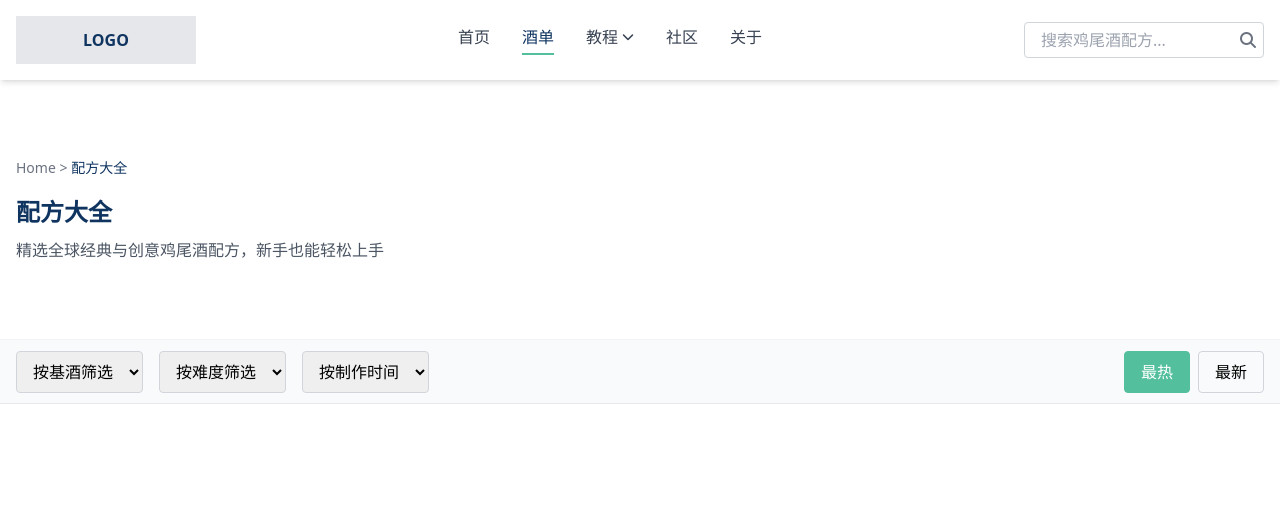
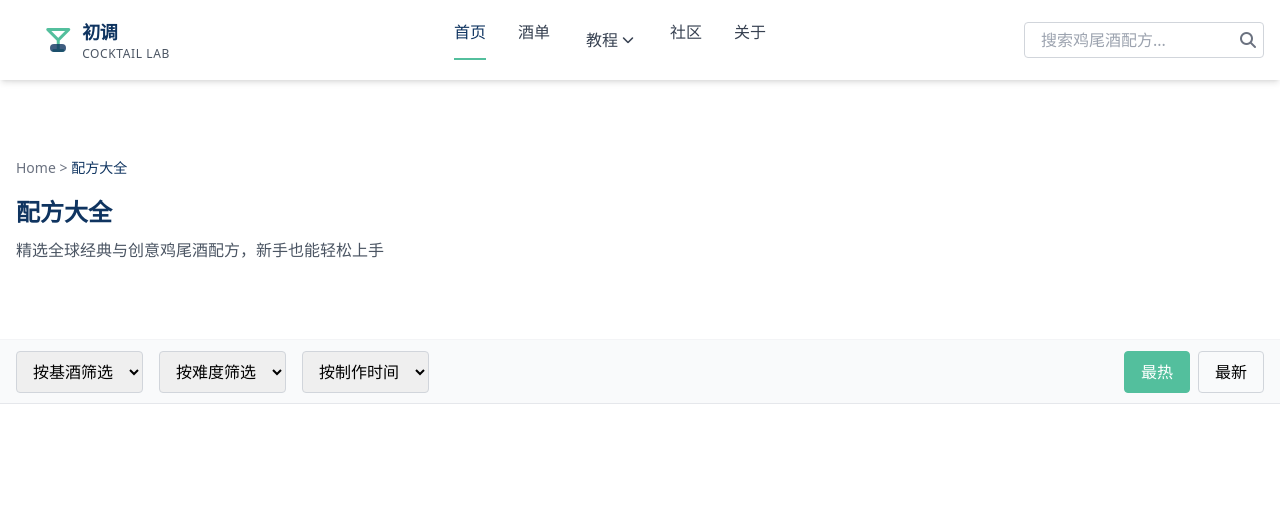
Before and after one commit to joefang1/chutiao.io, a plain HTML site: page 2.html in a window 1280 px wide. Shown: the top 526 px of the page. Drawn offline with nearby package versions, Linux system fonts and the light colour scheme.

Commit message:
Update 2.html

```diff
--- a/2.html
+++ b/2.html
@@ -67,22 +67,26 @@
             }
         }
     </style>
-</head>
-<body class="font-sans">
 <header class="h-nav w-full bg-white shadow-md sticky top-0 z-50">
     <div class="container mx-auto h-full px-4 flex items-center justify-between">
-            <!-- Logo（和首页一致） -->
-            <div class="w-[180px] h-[48px] bg-gray-200 flex items-center justify-center">
-                <span class="text-primary font-bold">LOGO</span>
+        <!-- 替换后的纯代码LOGO -->
+        <a href="index.html" class="block w-[180px] h-[48px] flex items-center justify-center group">
+            <div class="w-8 h-8 mr-2 relative text-secondary group-hover:text-secondary/80 transition-colors duration-300">
+                <i class="fa-solid fa-martini-glass-empty text-2xl absolute top-0 left-1/2 -translate-x-1/2"></i>
+                <div class="w-4 h-2 bg-primary/80 rounded-full absolute bottom-1 left-1/2 -translate-x-1/2 group-hover:bg-primary transition-colors duration-300"></div>
             </div>
+            <div class="flex flex-col justify-center">
+                <span class="text-primary font-bold text-lg tracking-tight group-hover:text-primary/90 transition-colors duration-300">初调</span>
+                <span class="text-gray-600 text-xs tracking-wider group-hover:text-gray-700 transition-colors duration-300">COCKTAIL LAB</span>
+            </div>
+        </a>
 
-
-            <nav class="flex space-x-8">
-                <a href="index.html" class="text-gray-700 hover:text-primary font-medium">首页</a>
-               <a href="#" class="text-primary font-medium border-b-2 border-secondary pb-1">酒单</a>
-
+        <!-- 中间菜单（原有代码不变） -->
+        <nav class="flex space-x-8 relative">
+            <a href="index.html" class="text-primary font-medium border-b-2 border-secondary pb-1">首页</a>
+            <a href="2.html" class="text-gray-700 hover:text-primary font-medium">酒单</a>
             <div class="relative group">
-                   <a href="#" class="text-gray-700 hover:text-primary font-medium flex items-center gap-1">
+                <a href="#" class="text-gray-700 hover:text-primary font-medium flex items-center gap-1 py-2 px-1 transition-colors duration-200">
                     教程
                     <i class="fa-solid fa-chevron-down text-xs transition-transform duration-300 group-hover:rotate-180"></i>
                 </a>
@@ -94,7 +98,7 @@
                         <li>
                             <a href="3.html" class="block px-4 py-3 text-gray-700
                                                   hover:bg-primary/10 hover:text-primary
-                              hover:translate-x-1 transition-all duration-200 bg-primary/5 text-primary">
+                                                  hover:translate-x-1 transition-all duration-200">
                                 工具介绍
                             </a>
                         </li>
@@ -119,7 +123,7 @@
             <a href="#" class="text-gray-700 hover:text-primary font-medium">关于</a>
         </nav>
 
-            <!-- 右侧搜索框 + 图标（和首页一致） -->
+        <!-- 右侧搜索框（原有代码不变） -->
         <div class="flex items-center">
             <div class="relative w-[240px] h-[36px]">
                 <input type="text" placeholder="搜索鸡尾酒配方..."
```
Lines whose indentation alone changed are shown as unchanged.
